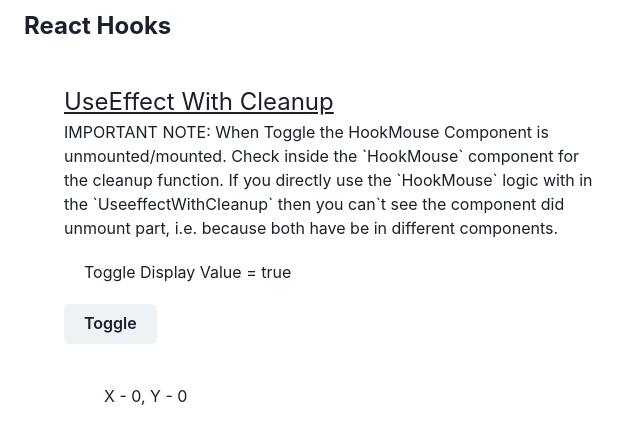
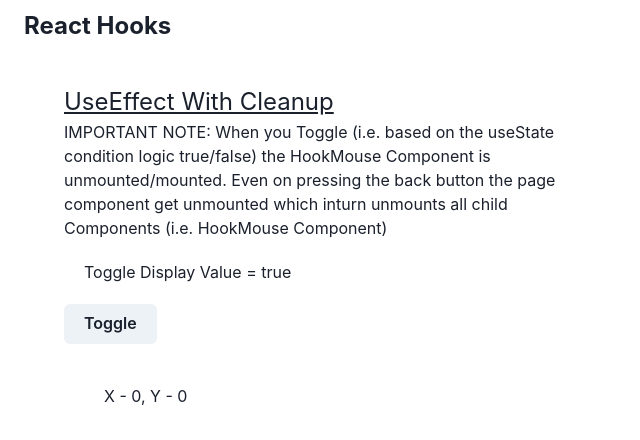
Before and after one commit to prasanvb/reactHooks-chakra, a Next.js app: page /useeffect/4-with-cleanup in a window 1280 px wide. Shown: the top 440 px of the page, without its empty margins (0-640 px from the left). Built offline with nearby package versions, Linux system fonts and the light colour scheme.

Commit message:
update hooks

```diff
--- a/pages/useeffect/4-with-cleanup.js
+++ b/pages/useeffect/4-with-cleanup.js
@@ -12,11 +12,9 @@ const UseeffectWithCleanup = () => {
           UseEffect With Cleanup
         </Text>
         <Text>
-          IMPORTANT NOTE: When Toggle the HookMouse Component is
-          unmounted/mounted. Check inside the `HookMouse` component for the
-          cleanup function. If you directly use the `HookMouse` logic with in
-          the `UseeffectWithCleanup` then you can`t see the component did
-          unmount part, i.e. because both have be in different components.
+          IMPORTANT NOTE: When you Toggle (i.e. based on the useState condition logic true/false) the HookMouse
+          Component is unmounted/mounted. Even on pressing the back button the page component get unmounted which inturn
+          unmounts all child Components (i.e. HookMouse Component)
         </Text>
       </div>
       <Text p={5}>Toggle Display Value = {display.toString()}</Text>
--- a/pages/useeffect/7-data-fetching-on-enter.js
+++ b/pages/useeffect/7-data-fetching-on-enter.js
@@ -15,7 +15,9 @@ const UseeffectDataFetchingOnEnter = () => {
     }
   }, [id]);
 
-  console.log({post});
+  if (Object.keys(post).length !== 0) {
+    console.log({ post });
+  }
 
   return (
     <Container p={5} m={5}>
--- a/src/Components/usecontext/ComponentD.js
+++ b/src/Components/usecontext/ComponentD.js
@@ -20,8 +20,8 @@ const ComponentD = () => {
   return (
     <Container p={5} m={5} border="1px solid" borderColor="green">
       ComponentD
-      <div>{`Parent Component - User ID: ${authDetails?.userId}`}</div>
-      <div>{`Logged in status: ${authDetails?.isLoggedIn}`}</div>
+      <div>{authDetails?.isLoggedIn && `Parent Component - User ID: ${authDetails?.userId}`}</div>
+      <div>{authDetails?.isLoggedIn && `Logged in status: ${authDetails?.isLoggedIn}`}</div>
       <Button onClick={toggleLogInStatus}>Toggle Log In Status</Button>
     </Container>
   );
```
Also changed, not shown: pages/useeffect/3-run-only-once.js (+7 -11 lines), pages/usereducer/1-simple-counter.js (+20 -19 lines), pages/usereducer/2-complex-counter.js (+23 -22 lines).
